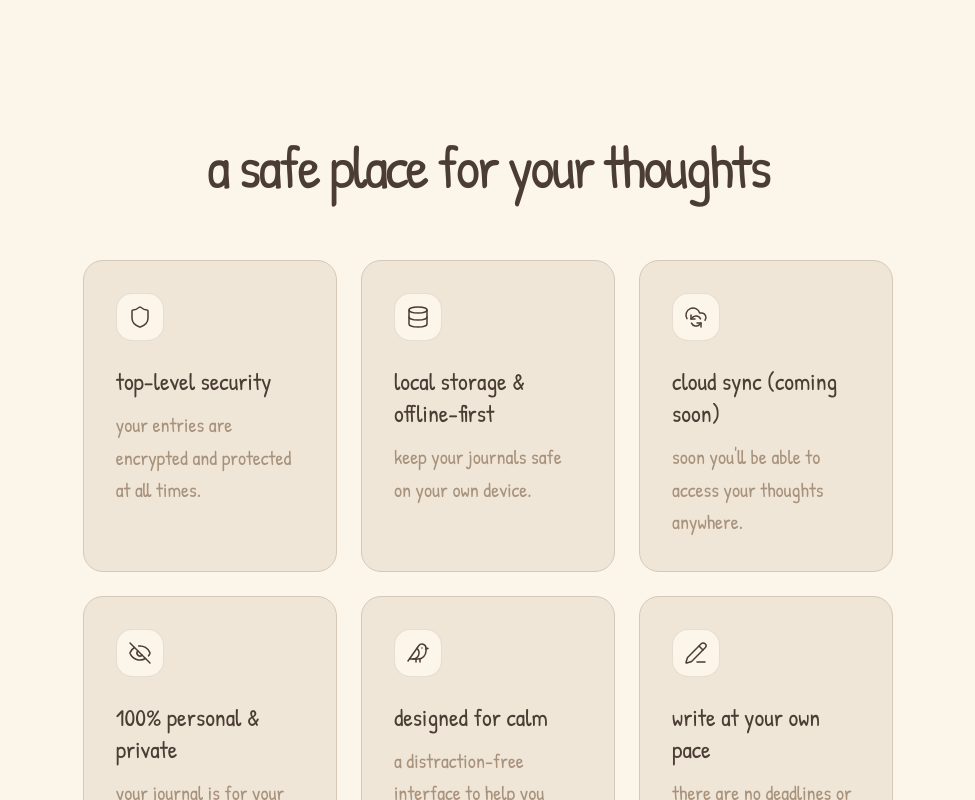
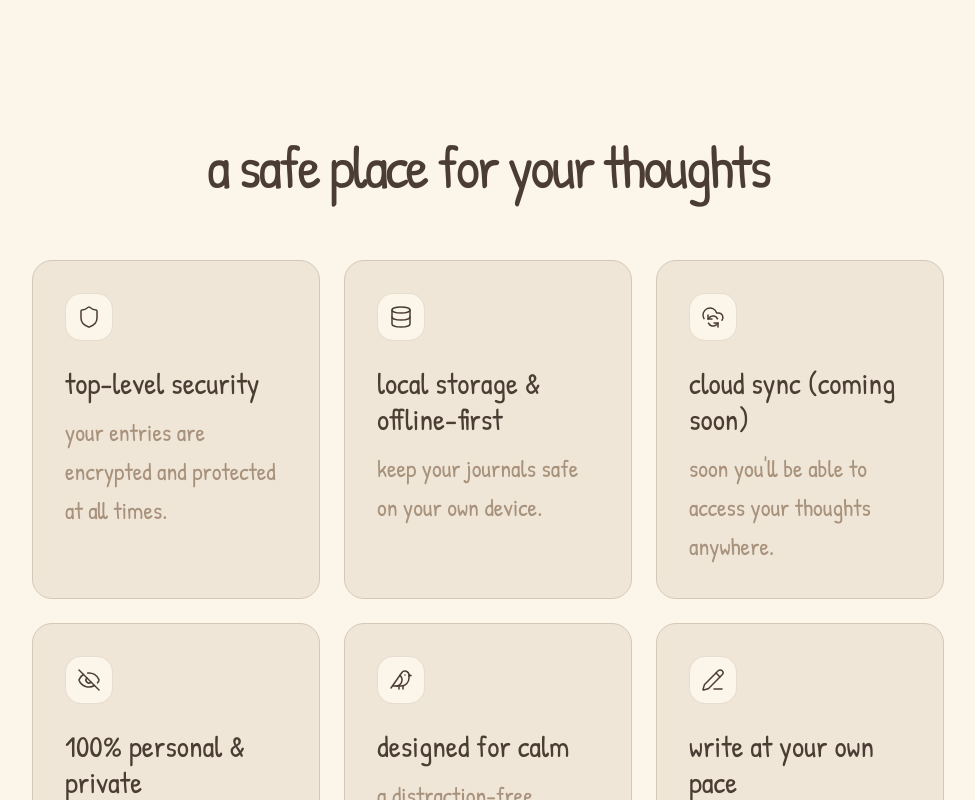
Before and after one commit to Stageddat/shelter-web, a Next.js app: page / in a window 1280 px wide. Shown: the part 760-1560 px from the top of the page, without its empty margins (152-1127 px from the left). Built offline with nearby package versions, Linux system fonts and the light colour scheme.

Commit message:
style: increase text size for title and paragraph in FeatureCard for better readability; adjust max-width in Features section for improved layout

```diff
--- a/src/components/landing/FeatureCard.tsx
+++ b/src/components/landing/FeatureCard.tsx
@@ -22,10 +22,10 @@ export function FeatureCard({ icon: Icon, title, text }: FeatureCardProps) {
       </div>
 
       <div className="space-y-3">
-        <h3 className="font-display text-foreground text-2xl font-medium tracking-normal">
+        <h3 className="font-display text-foreground text-3xl font-medium tracking-normal">
           {title.toLowerCase()}
         </h3>
-        <p className="font-primary text-muted-foreground text-xl leading-relaxed">
+        <p className="font-primary text-muted-foreground text-2xl leading-relaxed text-pretty">
           {text}
         </p>
       </div>
--- a/src/components/landing/sections/Features.tsx
+++ b/src/components/landing/sections/Features.tsx
@@ -9,7 +9,7 @@ export default function Features() {
     >
       <div className="bg-border/20 absolute top-1/2 left-1/2 -z-10 h-150 w-150 -translate-x-1/2 -translate-y-1/2 rounded-full blur-[120px]" />
 
-      <div className="mx-auto max-w-8/12">
+      <div className="mx-auto max-w-9/12">
         <div className="mb-16 space-y-4 text-center">
           <h2 className="font-display text-foreground text-4xl font-normal tracking-tighter sm:text-5xl lg:text-6xl">
             a safe place for your thoughts
```
